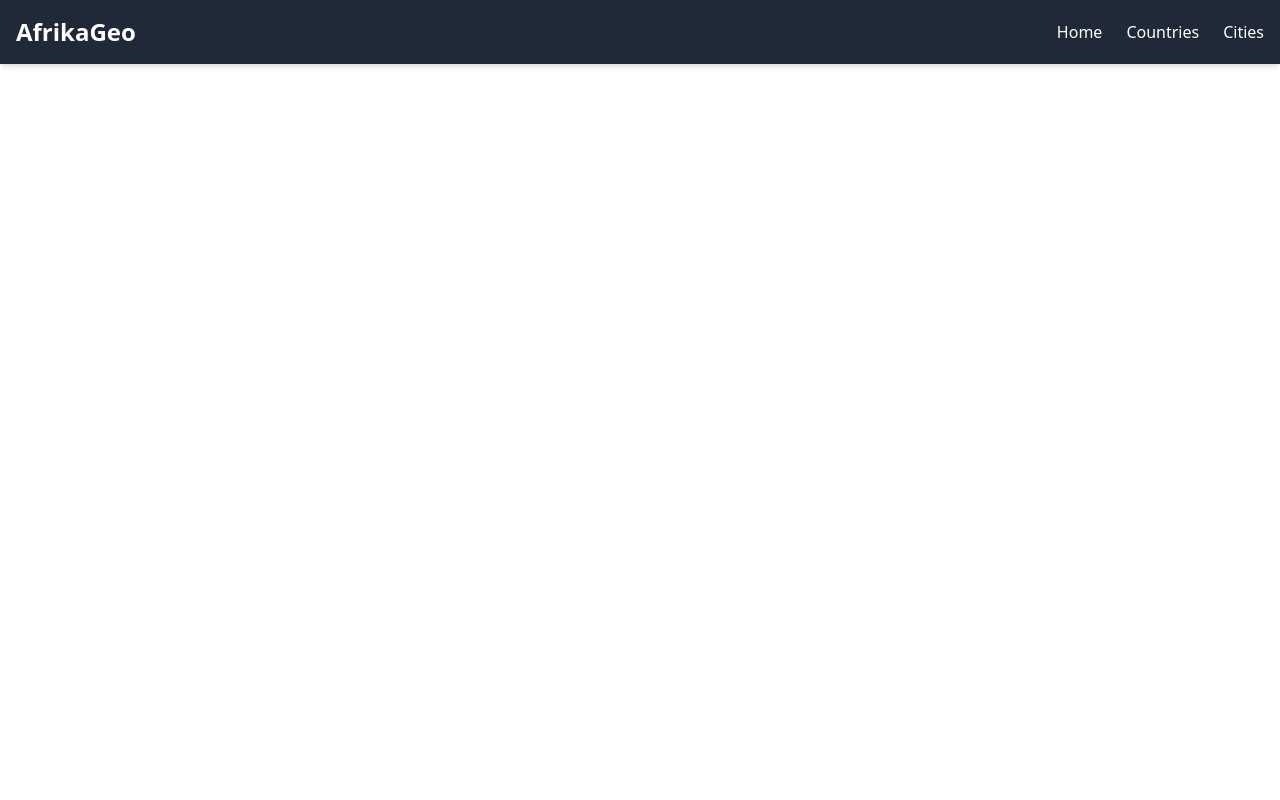
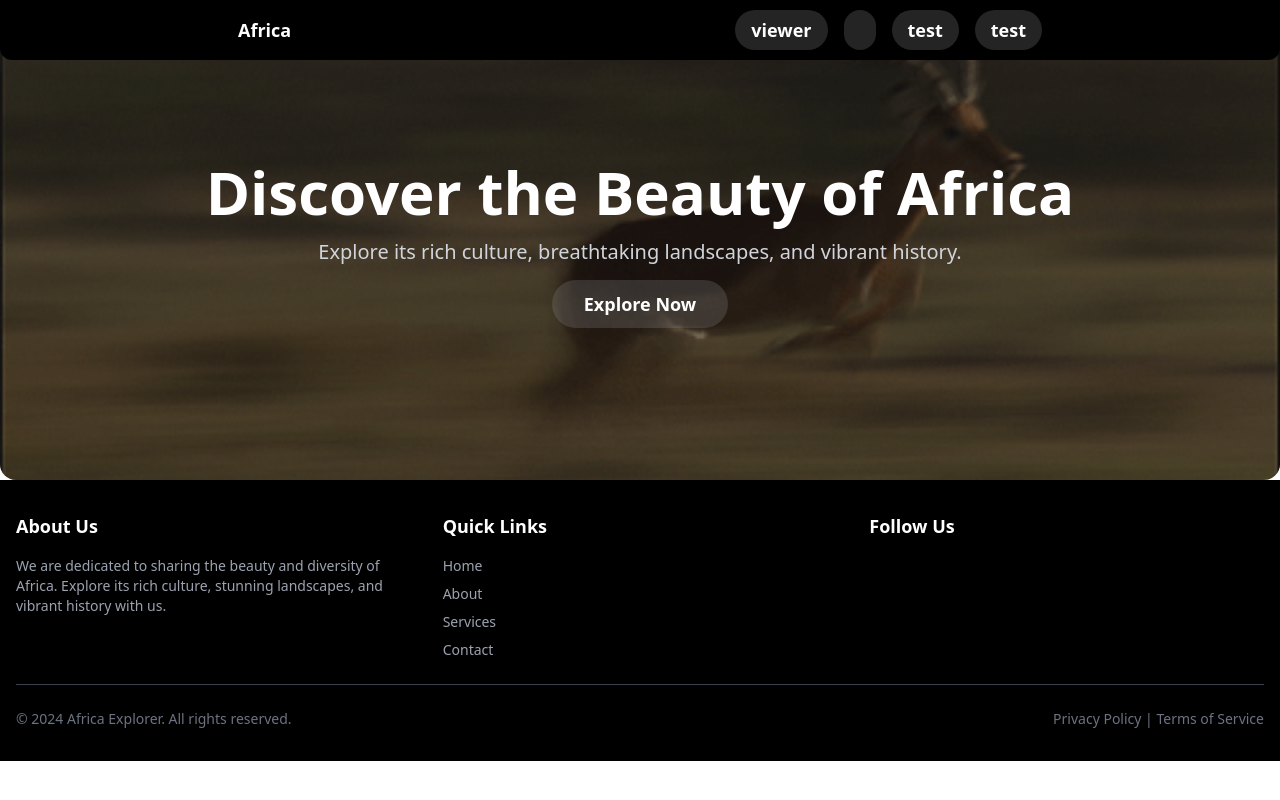
Before and after one commit to yasser-aboufaris/Africa2, a PHP site: page / in a window 1280 px wide. Run offline with PHP 8.4, Linux system fonts and the light colour scheme; some libraries are stand-ins or nearby versions.

Commit message:
create home interface

```diff
--- a/htmlCom/footer.php
+++ b/htmlCom/footer.php
@@ -0,0 +1,50 @@
+<footer class="bg-black text-white py-8">
+      <div class="container mx-auto px-4">
+         <div class="grid grid-cols-1 md:grid-cols-3 gap-8">
+               <div>
+                  <h2 class="text-lg font-bold mb-4">About Us</h2>
+                  <p class="text-gray-400 text-sm">
+                     We are dedicated to sharing the beauty and diversity of Africa. Explore its rich culture, stunning landscapes, and vibrant history with us.
+                  </p>
+               </div>
+
+               <div>
+                  <h2 class="text-lg font-bold mb-4">Quick Links</h2>
+                  <ul class="space-y-2 text-sm">
+                     <li><a href="#" class="text-gray-400 hover:text-white transition">Home</a></li>
+                     <li><a href="#" class="text-gray-400 hover:text-white transition">About</a></li>
+                     <li><a href="#" class="text-gray-400 hover:text-white transition">Services</a></li>
+                     <li><a href="#" class="text-gray-400 hover:text-white transition">Contact</a></li>
+                  </ul>
+               </div>
+
+               <div>
+                  <h2 class="text-lg font-bold mb-4">Follow Us</h2>
+                  <div class="flex space-x-4">
+                     <a href="#" class="text-gray-400 hover:text-white text-xl transition">
+                           <i class="bi bi-facebook"></i>
+                     </a>
+                     <a href="#" class="text-gray-400 hover:text-white text-xl transition">
+                           <i class="bi bi-twitter"></i>
+                     </a>
+                     <a href="#" class="text-gray-400 hover:text-white text-xl transition">
+                           <i class="bi bi-instagram"></i>
+                     </a>
+                     <a href="#" class="text-gray-400 hover:text-white text-xl transition">
+                           <i class="bi bi-linkedin"></i>
+                     </a>
+                  </div>
+               </div>
+         </div>
+
+         <div class="border-t border-gray-700 my-6"></div>
+
+         <div class="flex flex-col md:flex-row items-center justify-between text-gray-500 text-sm">
+               <p>&copy; 2024 Africa Explorer. All rights reserved.</p>
+               <p>
+                  <a href="#" class="hover:text-white">Privacy Policy</a> |
+                  <a href="#" class="hover:text-white">Terms of Service</a>
+               </p>
+         </div>
+      </div>
+   </footer>
--- a/htmlCom/hero.php
+++ b/htmlCom/hero.php
@@ -0,0 +1,16 @@
+<section class="relative h-[30rem] flex items-center justify-center p-3">
+   <div class="absolute inset-0">
+      <div class="w-full h-full bg-cover bg-center rounded-2xl" style="background-image: url('../../images/gazel.gif');"></div>
+      <div class="absolute inset-0 bg-black bg-opacity-50 rounded-2xl"></div>
+   </div>
+
+   <div class="relative z-10 text-center text-white px-4">
+      <h1 class="text-4xl md:text-6xl font-bold mb-4">Discover the Beauty of Africa</h1>
+      <p class="text-lg md:text-xl text-gray-300 mb-6">
+         Explore its rich culture, breathtaking landscapes, and vibrant history.
+      </p>
+      <a href="#explore" class="bg-[#80808048] px-6 py-2 md:px-8 md:py-3 rounded-full hover:bg-[#292929] active:bg-red-700 text-white text-sm md:text-lg font-semibold transition duration-300">
+         Explore Now
+      </a>
+   </div>
+</section>
--- a/htmlCom/nav.php
+++ b/htmlCom/nav.php
@@ -0,0 +1,29 @@
+<nav class="bg-black p-4 navbar fixed top-0 left-0 rounded-bl-xl rounded-br-xl w-full z-50">
+      <ul class="flex justify-around items-center">
+         <li class="navbar-item">
+         <a href="index.php" class="text-white text-sm md:text-lg font-semibold hover:text-[#757575]  transition duration-300 navbar-link">Africa</a>
+         </li>
+         <ul class="flex gap-4">
+         <li class="navbar-item">
+         <a  href="viewer.php" class="bg-[#80808048] px-3 py-2 md:px-4 md:py-2 rounded-full hover:bg-[#292929] active:bg-red-700 text-white text-sm md:text-lg font-semibold transition duration-300 btn-primary">
+               viewer
+         </a>
+         </li>
+         <li class="navbar-item">
+         <a href="add.php" class="bg-[#80808048] px-3 py-2 md:px-4 md:py-2 rounded-full hover:bg-[#292929] active:bg-red-700 text-white text-sm md:text-lg font-semibold transition duration-300 btn-primary">
+
+         </a>
+         </li>
+         <li class="navbar-item">
+         <a href="#" class="bg-[#80808048] px-3 py-2 md:px-4 md:py-2 rounded-full hover:bg-[#292929] active:bg-red-700 text-white text-sm md:text-lg font-semibold transition duration-300 btn-primary">
+               test
+         </a>
+         </li>
+         <li class="navbar-item">
+         <a href="#" class="bg-[#80808048] px-3 py-2 md:px-4 md:py-2 rounded-full hover:bg-[#292929] active:bg-red-700 text-white text-sm md:text-lg font-semibold transition duration-300 btn-primary">
+               test
+         </a>
+         </li>
+         </ul>
+      </ul>
+   </nav>
--- a/src/index.php
+++ b/src/index.php
@@ -9,18 +9,15 @@
     <title>Document</title>
 </head>
 <body>
-<nav class="shadow-md flex justify-between items-center bg-gray-800 p-4">
-        <!-- Logo -->
-        <div class="text-white text-2xl font-bold">
-            <a href="#">AfrikaGeo</a>
-        </div>
+    <?php
+    include "../htmlCom/nav.php";
+    ?>
+    <?php
+    include "../htmlCom/hero.php";
+    ?>
+    <?php
+    include "../htmlCom/footer.php";
+    ?>
 
-        <!-- Navigation Links -->
-        <ul class="flex space-x-6 text-white">
-            <li><a href="#" class="hover:text-orange-500">Home</a></li>
-            <li><a href="#" class="hover:text-orange-500">Countries</a></li>
-            <li><a href="#" class="hover:text-orange-500">Cities</a></li>
-        </ul>
-    </nav>
 </body>
 </html>
```
Also changed, not shown: tailwind.config.js (added, +10 -0 lines), images/gazel.gif (added).
